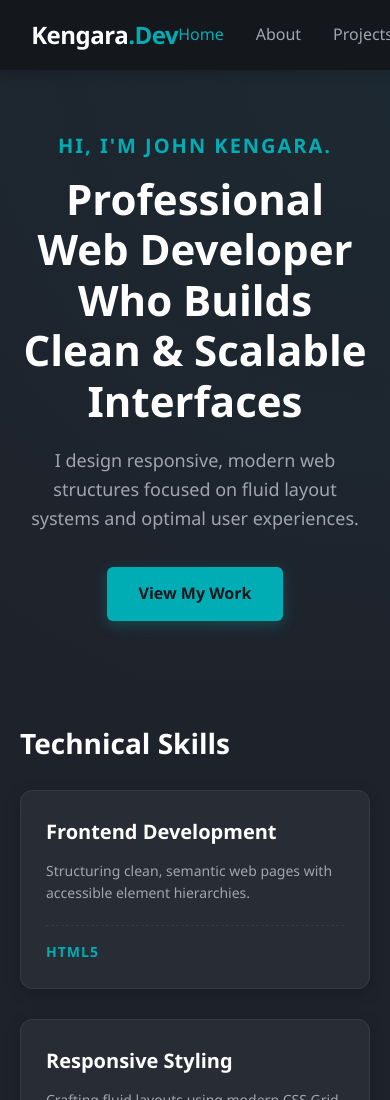
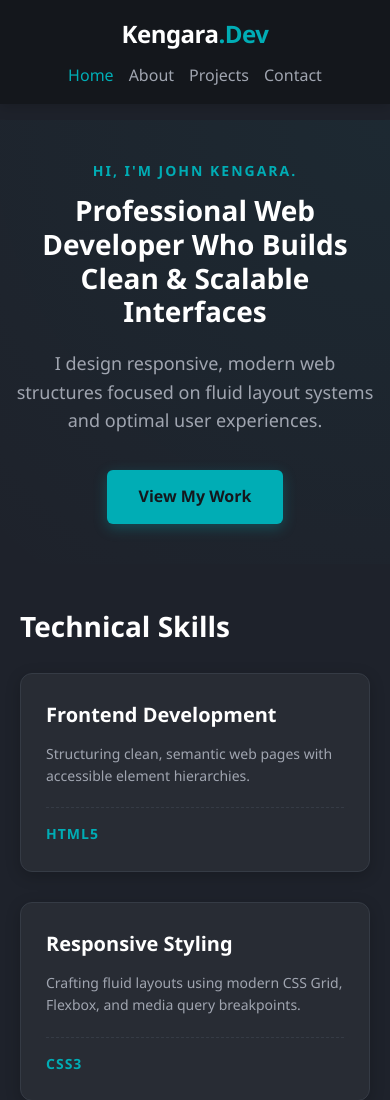
Before and after one commit to Kengaraa/Portfolio, a plain HTML site: page index.html in a window 390 px wide. Shown: the top 1100 px of the page. Drawn offline with Linux system fonts and the light colour scheme.

Commit message:
fix: updated navbar height and spacing for mobile

```diff
--- a/style.css
+++ b/style.css
@@ -257,3 +257,49 @@ body {
 .social-links-container a:hover {
     color: #00cfd8;
 }
+.navmenu {
+    display: flex;
+    list-style: none;
+    gap: 20px;
+}
+@media (max-width: 768px) {
+    body {
+        padding-top: 120px; /* Gives extra space since the mobile navbar is taller */
+    }
+
+    .navbar {
+        flex-direction: column;
+        align-items: center;
+        text-align: center;
+        padding: 15px 15px;
+        gap: 10px;
+        height: auto; /* Change from 70px to auto so it fits both rows perfectly */
+    }
+
+    .navmenu {
+        flex-direction: row;
+        flex-wrap: wrap;
+        justify-content: center;
+        gap: 15px;
+        margin: 0;
+        padding: 0;
+        width: 100%;
+    }
+
+    .hero {
+        padding: 40px 15px;
+        min-height: auto;
+    }
+
+    .herocontent h1 {
+        font-size: 14px; /* Fixes uppercase headline size on small screens */
+    }
+
+    .herocontent h2 {
+        font-size: 28px !important; /* Prevents huge text from clipping on small screens */
+    }
+
+    .skills-grid, .projects-grid {
+        grid-template-columns: 1fr !important;
+    }
+}
```
